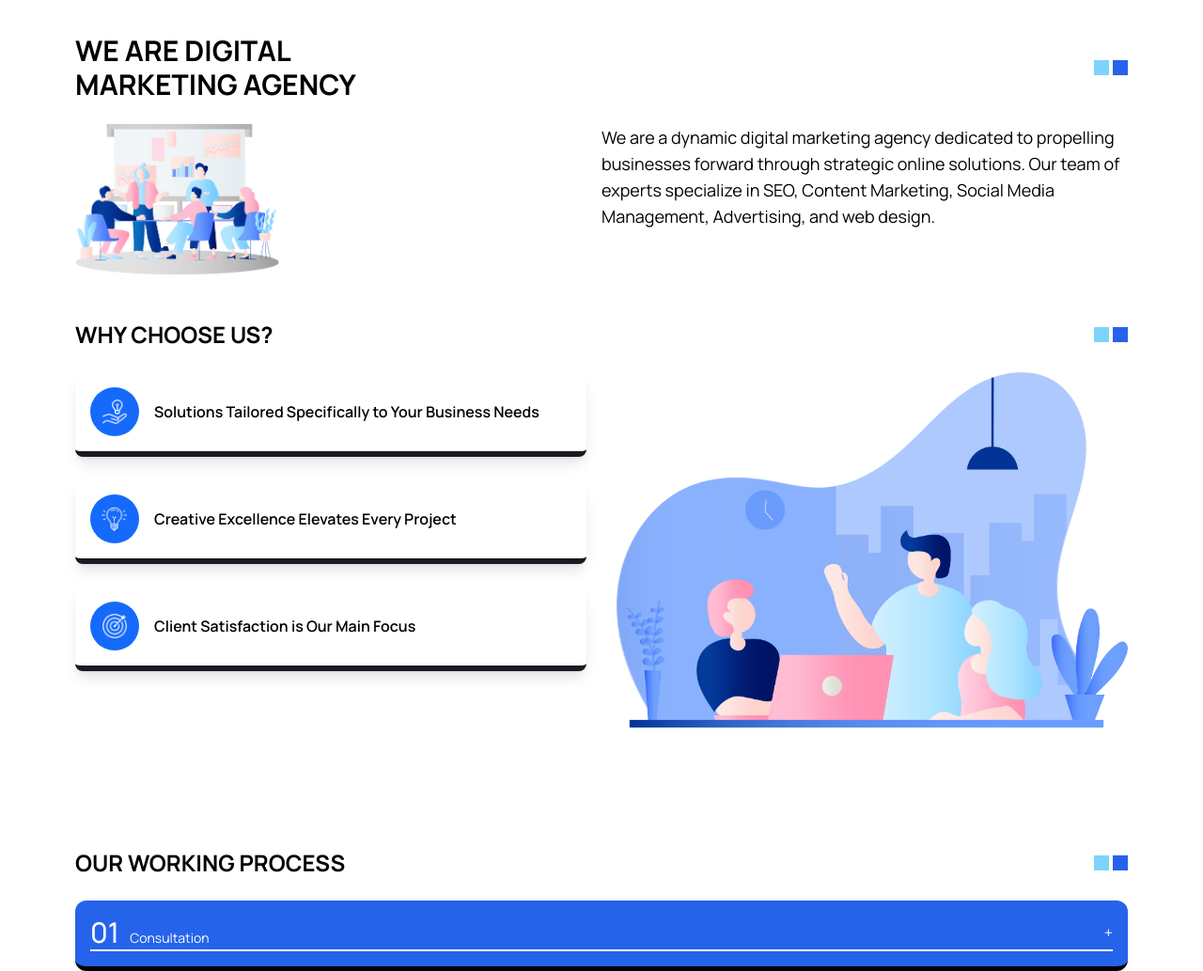
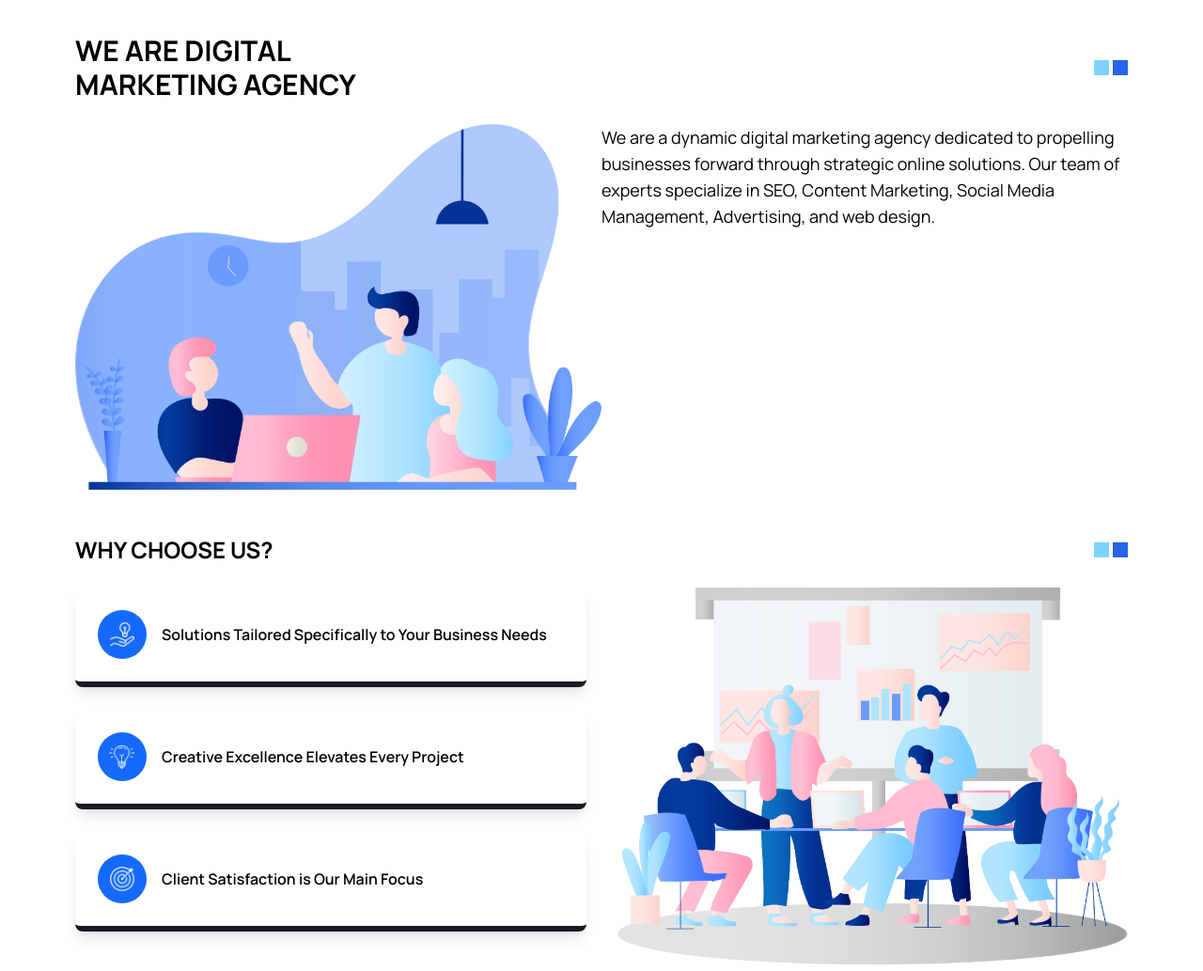
Before and after one commit to LawrenceVectus86/digital-marketing-agency, a plain HTML site: page index.html in a window 1280 px wide. Shown: the part 1600-2633 px from the top of the page at 94% size. Drawn offline with nearby package versions, Linux system fonts and the light colour scheme.

Commit message:
UpdateImage

```diff
--- a/index.html
+++ b/index.html
@@ -96,7 +96,7 @@
 
         <div class="flex flex-col md:flex-row mb-12">
             <div class="md:w-1/2">
-                <img src="img/illustrasi_white_bg.png" alt="Team meeting" class="w-auto h-40 md:h-55 rounded-2xl mobile-image">
+                <img src="img/ilustrasi_2_white_bg.png" alt="Team meeting" class="w-full h-auto object-cover rounded-2xl mobile-image">
             </div>
             <div class="md:w-1/2">
                 <p class="text-lg">
@@ -118,19 +118,19 @@
 
         <div class="flex flex-col md:flex-row gap-8">
             <div class="md:w-1/2 space-y-6">
-                <div class="flex shadow-lg items-center rounded-lg p-4" style="background: rgb(255, 255, 255); border-bottom: 6px solid #191A23;">
+                <div class="flex shadow-lg items-center rounded-lg p-6" style="background: rgb(255, 255, 255); border-bottom: 6px solid #191A23;">
                     <div class="bg-[#156AFB] p-3 rounded-full mr-4 flex-shrink-0">
                         <img src="img/Idea Sharing.png" alt="" class="w-7">
                     </div>
                     <p class="font-semibold">Solutions Tailored Specifically to Your Business Needs</p>
                 </div>
-                <div class="flex shadow-lg items-center rounded-lg p-4" style="background: rgb(255, 255, 255); border-bottom: 6px solid #191A23;">
+                <div class="flex shadow-lg items-center rounded-lg p-6" style="background: rgb(255, 255, 255); border-bottom: 6px solid #191A23;">
                     <div class="bg-[#156AFB] p-3 rounded-full mr-4 flex-shrink-0">
                         <img src="img/Idea.png" alt="Icon" class="w-7">
                     </div>
                     <p class="font-semibold">Creative Excellence Elevates Every Project</p>
                 </div>
-                <div class="flex shadow-lg items-center rounded-lg p-4" style="background: rgb(255, 255, 255); border-bottom: 6px solid #191A23;">
+                <div class="flex shadow-lg items-center rounded-lg p-6" style="background: rgb(255, 255, 255); border-bottom: 6px solid #191A23;">
                     <div class="bg-[#156AFB] p-3 rounded-full mr-4 flex-shrink-0">
                         <img src="img/Goal.png" alt="icon-goal" class="w-7">
                     </div>
@@ -138,7 +138,7 @@
                 </div>
             </div>
             <div class="md:w-1/2 relative">
-                <img src="img/ilustrasi_2_white_bg.png" alt="Team collaboration" class="w-full h-auto rounded-2xl mobile-image">
+                <img src="img/illustrasi_white_bg.png" alt="Team collaboration" class="w-full h-auto object-cover rounded-2xl mobile-image">
                 <div class="absolute top-2 right-2 md:hidden">
                     <div class="w-2 h-2 bg-gray-300 rounded-full mb-1"></div>
                     <div class="w-2 h-2 bg-gray-300 rounded-full mb-1"></div>
```
